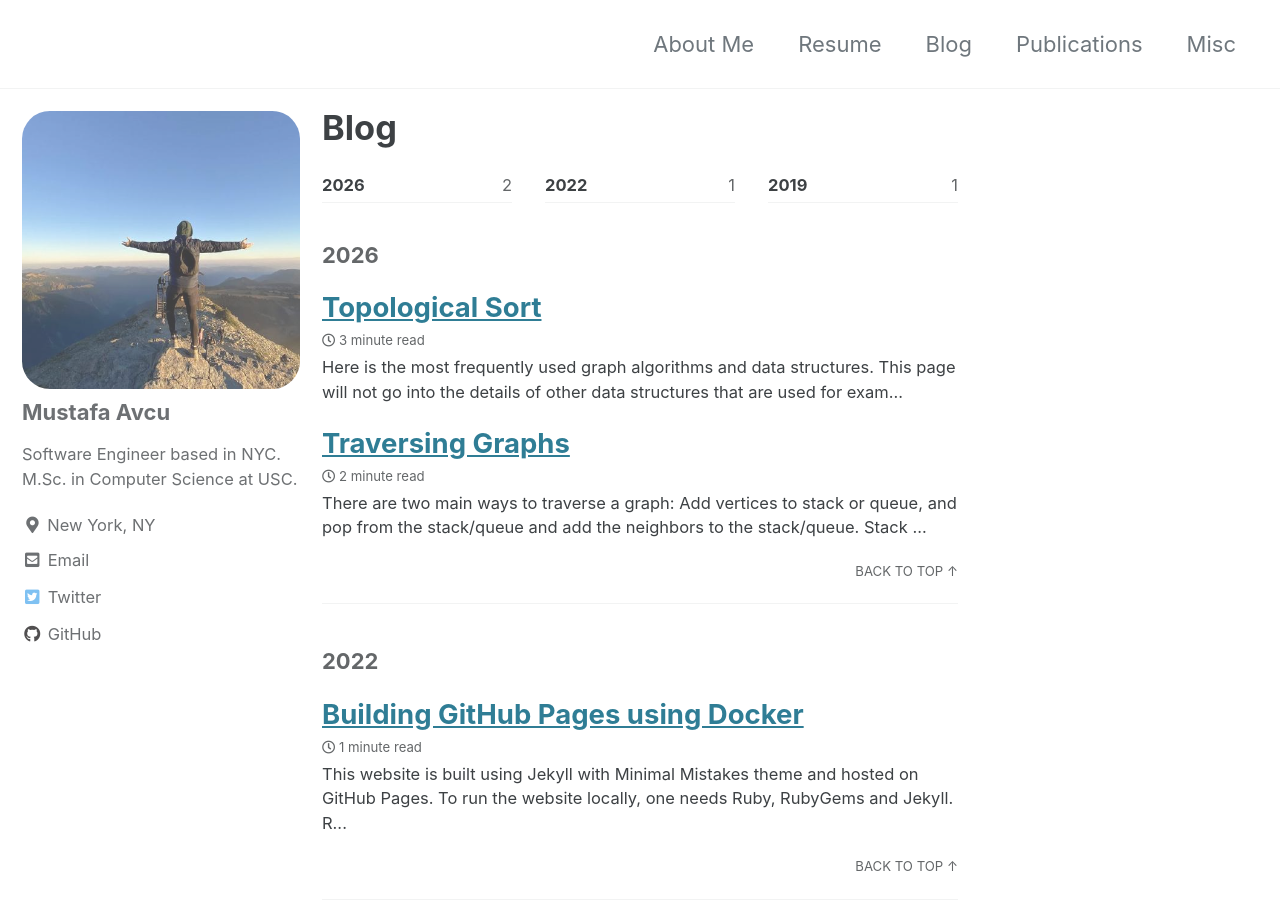
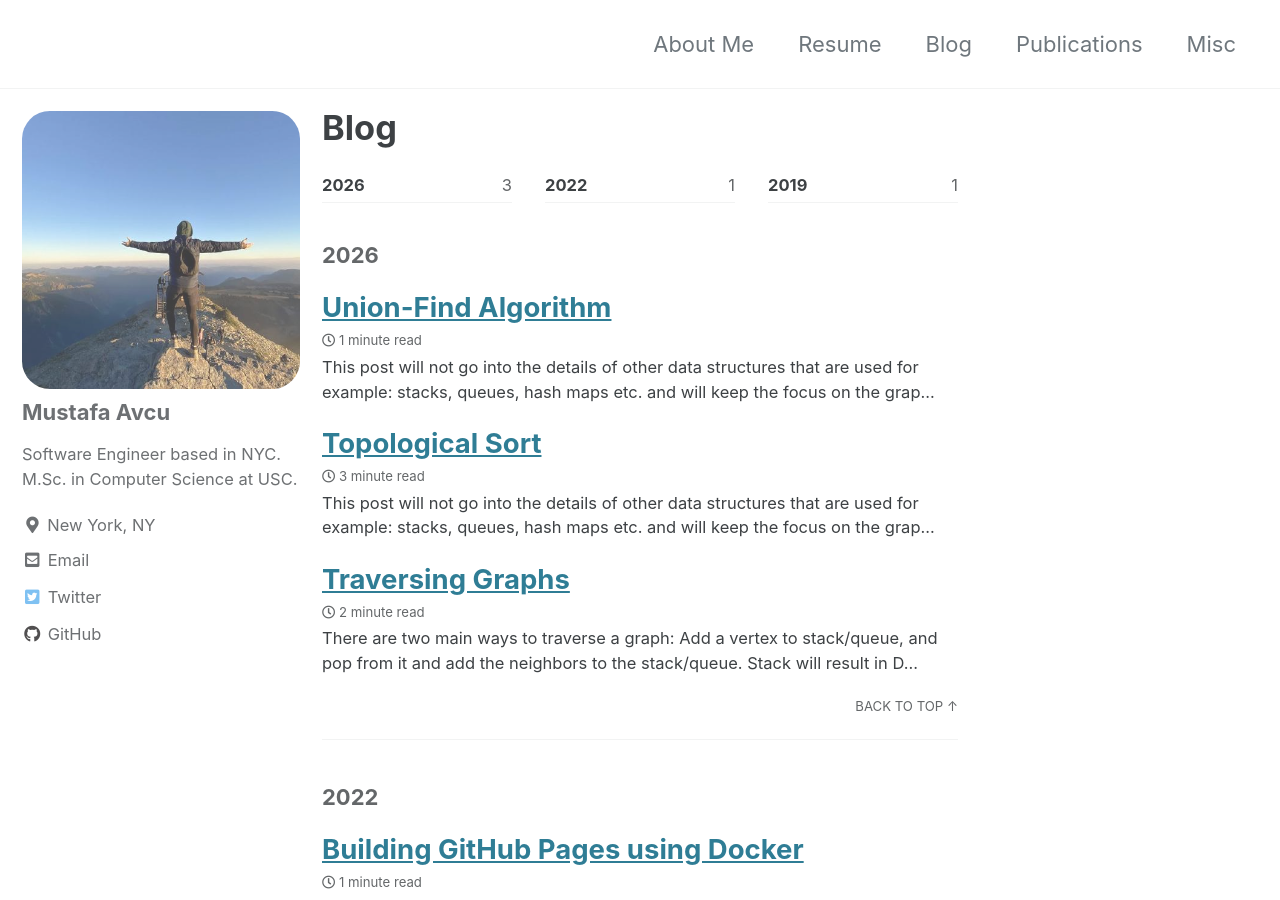
Before and after one commit to Avcu/avcu.github.io, a Jekyll site: the page built from _pages/blog.md, in a window 1280 px wide and 900 px high. Built offline with Jekyll 4.4.1, drawn with Linux system fonts in a browser that asks for light colours; cached includes are drawn as plain includes; some of the changed lines change nothing that is shown.

Commit message:
Union find blog

````diff
--- a/_posts/2026-08-27-traversing-graphs.md
+++ b/_posts/2026-08-27-traversing-graphs.md
@@ -9,8 +9,8 @@ tags:
 ---
 
 There are two main ways to traverse a graph:
-  1. Add vertices to stack or queue, and pop from the stack/queue and add the neighbors to the stack/queue. Stack will result in DFS while queue will result in BFS.
-  2. Write a recursive method that takes vertex as an input and call the same method for the neighbors. In undirected graphs, we usually end up ending the parent vertex as a parameter to the method.
+  1. Add a vertex to stack/queue, and pop from it and add the neighbors to the stack/queue. Stack will result in DFS while queue will result in BFS.
+  2. Write a recursive method that takes vertex as an input and call the same method for the neighbors. In undirected graphs, recursive method usually take two inputs: child and parent, so that we can separate parent node while iterating over the neighbors.
 
 ### Find cycle in undirected graph
 
@@ -26,12 +26,14 @@ Then, do the following operations:
       * If neighbor is the parent, skip
       * Otherwise, add the neighbor to the queue and seen set
 
-Runtime Complexity: `O(V + E)`
-Space Complexity: `O(V)`
+Complexity Analysis:
+
+* Runtime Complexity: `O(V + E)`
+* Space Complexity: `O(V)`
 
 Sample Problem: [https://neetcode.io/problems/valid-tree](https://neetcode.io/problems/valid-tree)
 
-Code:
+Code (using Queue):
 ``` python
 from collections import deque
 
@@ -60,11 +62,41 @@ class Solution:
         return len(seen) == n
 ```
 
+Code (using recursive method):
+``` python
+from collections import deque
+
+class Solution:
+    def validTree(self, n: int, edges: List[List[int]]) -> bool:
+        adj = [[] for _ in range(n)]
+
+        for edge in edges:
+            adj[edge[0]].append(edge[1])
+            adj[edge[1]].append(edge[0])
+
+        seen = set()
+
+        def dfs(child, parent):
+            seen.add(child)
+
+            res = True
+            for nei in adj[child]:
+                if nei == parent:
+                    continue
+                if nei in seen:
+                    res = False
+                    break
+                res = res and dfs(nei, child)
+            return res
+
+        return dfs(0, -1) and len(seen) == n
+```
+
 ### Rotting fruit
 
 Problem: [https://neetcode.io/problems/rotting-fruit](https://neetcode.io/problems/rotting-fruit)
 
-Idea: Fresh fruits are getting rotten if there is a rotten neighbor in a minute. That's why, we used BFS and counted how many level we go in our search in order to count the number of minutes passed for all the fresh fruits to get rotten.
+Idea: Fresh fruits are getting rotten if there is a rotten neighbor in a minute. That's why, we used BFS and counted how many level we go in our search in order to count the number of minutes needed for all the fresh fruits to rot.
 
 Code:
 ``` python
--- a/_posts/2026-08-28-topological-sort.md
+++ b/_posts/2026-08-28-topological-sort.md
@@ -8,9 +8,7 @@ tags:
   - Algorithm
 ---
 
-Here is the most frequently used graph algorithms and data structures. This page will
-not go into the details of other data structures that are used for example: stacks, queues,
-hash maps etc. and will keep the focus on the graph techniques.
+This post will not go into the details of other data structures that are used for example: stacks, queues, hash maps etc. and will keep the focus on the graph techniques.
 
 ## Topological Sort
 
@@ -25,15 +23,16 @@ First, prepare the following variables:
   2. `adj` (list of list): adjacency matrix
 
 Then, do the following operations:
-  1. Add the verteces whose `inDegree` is zero to a queue
+  1. Add the vertices whose `inDegree` is zero to a queue
   2. Pop from the queue in a while loop
       * Update the `inDegree` for the neighbor vertices
       * Add the new vertices whose `inDegree` becomes zero to the queue
 
-Runtime Complexity: `O(V + E)`
-Space Complexity: `O(V)`
+Complexity Analysis:
+* Runtime Complexity: `O(V + E)`
+* Space Complexity: `O(V)`
 
-Sample Problem: [https://leetcode.com/problems/course-schedule](https://leetcode.com/problems/course-schedule)
+Sample Problem: [https://neetcode.io/problems/course-schedule](https://neetcode.io/problems/course-schedule)
 
 Code:
 ``` python
@@ -79,7 +78,7 @@ Fundemental idea in topological sort which is processing vertices based on their
 Problem: [https://leetcode.com/problems/loud-and-rich](https://leetcode.com/problems/loud-and-rich)
 
 Idea: This solution has two additions to the cycle detection logic above
-  1. We would like to find the least quiet person in every subtree formed from each vertex, so we create a 1-d list to prepare this result
+  1. We would like to find the least quiet person in every subtree formed from each vertex, so we create a 1-d list to store this result
   2. To avoid redundant calculations, we switch to recursion and we skip the calculations for a subtree if it is already calculated before. This is similar to top-down dynamic programming where we use recursion and memoization.
 
 Code:
@@ -114,7 +113,7 @@ class Solution(object):
 ```
 #### Min Height Tree
 
-Problem: [https://leetcode.com/problems/minimum-height-trees](https://leetcode.com/problems/minimum-height-trees)
+Problem: [https://neetcode.io/problems/minimum-height-trees](https://neetcode.io/problems/minimum-height-trees)
 
 Idea: We would like to find the vertices which minimizes the height of the tree when they are selected as the root. This problem requires finding the longest path in the graph and then taking the median (middle vertex/vertices) in that path. A way to find these middle vertices is to get rid of leaf vertices step by step until we end up with one or two vertex.
 
@@ -156,9 +155,9 @@ class Solution:
 
 ```
 
+Straightforward solution is to find the longest path and then returns the middle vertices. Note that since this graph is undirected, we need to keep track of the parent vertex in our recursive method. Also, since we are starting from a random vertex, the first longest path we find may not actually be the longest path overall. So, we start another path search from the point we find in our first search.
 
-Code: Following solution first finds the longest path and then returns the middle vertices. Note that since this graph is undirected, we need to keep track of the parent vertex in our recursive method.
-
+Code:
 ``` python
 class Solution:
     def findMinHeightTrees(self, n: int, edges: List[List[int]]) -> List[int]:
@@ -189,5 +188,8 @@ class Solution:
             return [secondArr[lenArr//2]]
         return [secondArr[lenArr//2 -1], secondArr[lenArr//2]]
 ```
+
 ### References
-* Problem list: [https://leetcode.com/problem-list/topological-sort](https://leetcode.com/problem-list/topological-sort)
+* Topological Sort problem list:
+  * [https://neetcode.io/practice/problem-list/topological-sort](https://neetcode.io/practice/problem-list/topological-sort)
+  * [https://leetcode.com/problem-list/topological-sort](https://leetcode.com/problem-list/topological-sort)
--- /dev/null
+++ b/_posts/2026-09-01-union-find.md
@@ -0,0 +1,85 @@
+---
+title: "Union-Find Algorithm"
+categories:
+  - Programming
+tags:
+  - Graph
+  - Data Structure
+  - Algorithm
+---
+
+This post will not go into the details of other data structures that are used for example: stacks, queues, hash maps etc. and will keep the focus on the graph techniques.
+
+## Union-Find Algorithm
+
+> `Union-Find`: also known as Disjoint Set Union (DSU) manages a collection of elements split into non-overlapping sets.
+
+
+``` python
+# initially, parent for each vertex is itself
+parent = [i for i range(v)]
+rank = [1 for i range(v)]
+
+# find the parent recursively
+def find(n):
+  if par[n] == n:
+    return n
+  # path compression optimization
+  par[n] = find(par[n])
+  return par[n]
+
+def union(n1, n2):
+  p1, p2 = find(n1), find(n2)
+  # they are in the same set, return False
+  if p1 == p2:
+    return False
+  if rank[p1] > rank[p2]:
+    par[p2] = p1
+  elif rank[p2] > rank[p1]:
+    par[p1] = p2
+  else:
+    par[p1] = p2
+    rank[p2] += 1
+  return True
+
+```
+
+Complexity Analysis:
+* Runtime Complexity: `O(log(n)) -> O(alpha(n))` with path compression optimization where alpha is the inverse ackermann function that never exceeds 4 for any value n in the physical universe.
+* Space Complexity: `O(n)`
+
+### Redundant Connection
+
+Sample Problem: [https://neetcode.io/problems/redundant-connection](https://neetcode.io/problems/redundant-connection)
+
+Code:
+``` python
+class Solution:
+    def findRedundantConnection(self, edges: List[List[int]]) -> List[int]:
+        par = [i for i in range(len(edges)+1)]
+        rank = [1] * (len(edges)+1)
+
+        def find(n):
+            if par[n] == n:
+                return n
+            par[n] = find(par[n])
+            return par[n]
+
+        def union(n1, n2):
+            p1, p2 = find(n1), find(n2)
+
+            if p1==p2:
+                return False
+            if rank[p1] > rank[p2]:
+                par[p2] = p1
+            elif rank[p2] > rank[p1]:
+                par[p1] = p2
+            else:
+                par[p2] = p1
+                rank[p1] += 1
+            return True
+
+        for n1, n2 in edges:
+            if not union(n1, n2):
+                return [n1, n2]
+```
````
Also changed, not shown: 9 other files.
